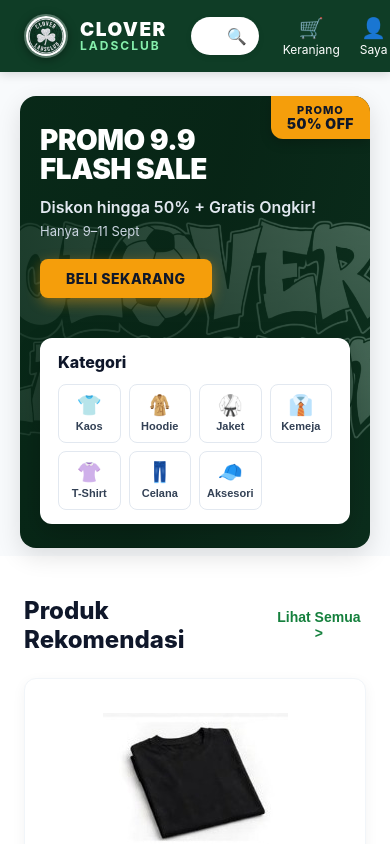
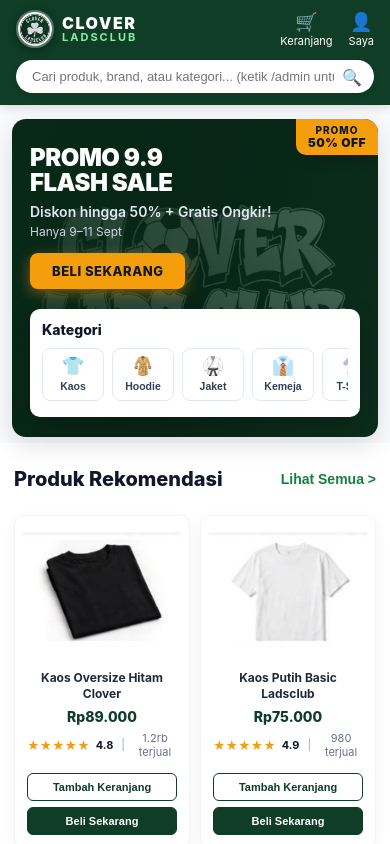
Before and after one commit to rakaiyan225-bit/toko-raka, a React (Create React App) app in the folder frontend/: page / in a window 390 px wide. Shown: the top 844 px of the page. Built offline with nearby package versions, Linux system fonts and the light colour scheme; no server answers.

Commit message:
feat: implement comprehensive responsive design across user store and admin panel

```diff
--- a/frontend/src/components/admin/AdminLayout.jsx
+++ b/frontend/src/components/admin/AdminLayout.jsx
@@ -1,12 +1,48 @@
-import React from 'react';
-import { Outlet } from 'react-router-dom';
+import React, { useState } from 'react';
+import { Outlet, Link } from 'react-router-dom';
 import Sidebar from './Sidebar';
 import '../../styles/admin.css';
 
 const AdminLayout = () => {
+  const [mobileOpen, setMobileOpen] = useState(false);
+
   return (
     <div className="admin-layout">
-      <Sidebar />
+      {/* Mobile Topbar */}
+      <header className="admin-mobile-header">
+        <button
+          className="admin-hamburger-btn"
+          onClick={() => setMobileOpen(!mobileOpen)}
+          aria-label="Toggle Menu"
+        >
+          {mobileOpen ? '✕' : '☰'}
+        </button>
+        <div className="admin-mobile-brand">
+          <img
+            src="/assets/logo.jpg"
+            alt="CLOVER LADS CLUB"
+            className="admin-mobile-logo-patch"
+          />
+          <span>CLOVER ADMIN</span>
+        </div>
+        <Link to="/" className="admin-mobile-to-store-btn" title="Buka Toko User">
+          🛒
+        </Link>
+      </header>
+
+      {/* Backdrop overlay for mobile drawer */}
+      {mobileOpen && (
+        <div
+          className="admin-mobile-backdrop"
+          onClick={() => setMobileOpen(false)}
+        />
+      )}
+
+      {/* Sidebar with mobile toggle state */}
+      <div className={`sidebar-container ${mobileOpen ? 'drawer-open' : ''}`}>
+        <Sidebar onNavigate={() => setMobileOpen(false)} />
+      </div>
+
       <main className="admin-content">
         <Outlet />
       </main>
--- a/frontend/src/components/admin/Sidebar.jsx
+++ b/frontend/src/components/admin/Sidebar.jsx
@@ -10,14 +10,18 @@ const menuItems = [
   { icon: '📊', label: 'Laporan', path: '/admin/laporan' },
 ];
 
-const Sidebar = () => {
+const Sidebar = ({ onNavigate }) => {
   const navigate = useNavigate();
 
   return (
     <aside className="sidebar-dark-green">
       {/* Brand Header with Circular Embroidered Logo */}
       <div className="sidebar-brand-header">
-        <NavLink to="/admin" className="sidebar-brand-link">
+        <NavLink
+          to="/admin"
+          className="sidebar-brand-link"
+          onClick={() => onNavigate && onNavigate()}
+        >
           <img
             src="/assets/logo.jpg"
             alt="CLOVER LADS CLUB"
@@ -37,6 +41,7 @@ const Sidebar = () => {
             key={item.path}
             to={item.path}
             end={item.path === '/admin'}
+            onClick={() => onNavigate && onNavigate()}
             className={({ isActive }) =>
               `sidebar-nav-pill-item ${isActive ? 'active-pill' : ''}`
             }
--- a/frontend/src/styles/admin.css
+++ b/frontend/src/styles/admin.css
@@ -2069,3 +2069,183 @@
 .sidebar-logout-icon-btn:hover {
   color: #ffffff;
 }
+
+/* =====================================================
+   ADMIN RESPONSIVE SYSTEM
+   ===================================================== */
+
+/* Mobile Header (Hidden on Desktop) */
+.admin-mobile-header {
+  display: none;
+  align-items: center;
+  justify-content: space-between;
+  background: #092c1a;
+  color: #ffffff;
+  padding: 12px 18px;
+  position: sticky;
+  top: 0;
+  z-index: 150;
+  box-shadow: 0 2px 10px rgba(0, 0, 0, 0.2);
+}
+
+.admin-hamburger-btn {
+  background: transparent;
+  border: none;
+  color: #ffffff;
+  font-size: 24px;
+  cursor: pointer;
+  padding: 4px 8px;
+  line-height: 1;
+}
+
+.admin-mobile-brand {
+  display: flex;
+  align-items: center;
+  gap: 10px;
+  font-size: 15px;
+  font-weight: 800;
+  letter-spacing: 1px;
+}
+
+.admin-mobile-logo-patch {
+  width: 34px;
+  height: 34px;
+  border-radius: 50%;
+  object-fit: cover;
+  border: 1.5px solid rgba(255, 255, 255, 0.3);
+}
+
+.admin-mobile-to-store-btn {
+  background: rgba(255, 255, 255, 0.12);
+  color: #ffffff;
+  padding: 6px 10px;
+  border-radius: 8px;
+  text-decoration: none;
+  font-size: 16px;
+  line-height: 1;
+}
+
+.admin-mobile-backdrop {
+  position: fixed;
+  inset: 0;
+  background: rgba(0, 0, 0, 0.55);
+  z-index: 190;
+  backdrop-filter: blur(2px);
+}
+
+/* Tablet & Mobile Breakpoints for Admin */
+@media (max-width: 992px) {
+  .admin-layout {
+    flex-direction: column;
+  }
+
+  .admin-mobile-header {
+    display: flex;
+  }
+
+  .sidebar-container .sidebar-dark-green {
+    transform: translateX(-100%);
+    transition: transform 0.3s cubic-bezier(0.4, 0, 0.2, 1);
+    position: fixed;
+    left: 0;
+    top: 0;
+    bottom: 0;
+    height: 100vh;
+    z-index: 200;
+    width: 270px;
+    box-shadow: none;
+  }
+
+  .sidebar-container.drawer-open .sidebar-dark-green {
+    transform: translateX(0);
+    box-shadow: 6px 0 24px rgba(0, 0, 0, 0.4);
+  }
+
+  .admin-content {
+    margin-left: 0;
+    padding: 20px 16px 40px 16px;
+    width: 100%;
+    max-width: 100%;
+    box-sizing: border-box;
+  }
+
+  .admin-topbar {
+    flex-direction: column;
+    align-items: stretch;
+    gap: 14px;
+  }
+
+  .topbar-actions-row,
+  .admin-topbar-actions {
+    flex-wrap: wrap;
+    justify-content: flex-start;
+    gap: 10px;
+  }
+
+  .topbar-search-input-box {
+    max-width: 100%;
+    width: 100%;
+  }
+
+  .stats-grid-4,
+  .dashboard-stat-cards,
+  .stats-cards-grid,
+  .pelanggan-stat-grid {
+    grid-template-columns: repeat(2, 1fr) !important;
+    gap: 14px;
+  }
+
+  .middle-analytics-grid,
+  .laporan-charts-grid {
+    grid-template-columns: 1fr !important;
+  }
+
+  .promo-cards-2x2-grid {
+    grid-template-columns: 1fr !important;
+  }
+
+  .tambah-barang-two-column {
+    grid-template-columns: 1fr !important;
+    gap: 20px;
+  }
+
+  .table-responsive-wrapper,
+  .orders-table-card,
+  .table-card-container,
+  .pelanggan-table-card {
+    overflow-x: auto;
+    -webkit-overflow-scrolling: touch;
+  }
+
+  table {
+    min-width: 600px;
+  }
+}
+
+@media (max-width: 640px) {
+  .stats-grid-4,
+  .dashboard-stat-cards,
+  .stats-cards-grid,
+  .pelanggan-stat-grid {
+    grid-template-columns: 1fr !important;
+  }
+
+  .admin-content {
+    padding: 16px 12px 40px 12px;
+  }
+
+  .topbar-title {
+    font-size: 22px;
+  }
+
+  .orders-filter-tab-bar {
+    overflow-x: auto;
+    flex-wrap: nowrap;
+    padding-bottom: 6px;
+  }
+
+  .orders-filter-tab {
+    white-space: nowrap;
+    flex-shrink: 0;
+  }
+}
--- a/frontend/src/styles/user.css
+++ b/frontend/src/styles/user.css
@@ -1294,44 +1294,303 @@
   color: #64748b;
 }
 
-/* Responsive */
-@media (max-width: 900px) {
+/* =====================================================
+   COMPREHENSIVE RESPONSIVE DESIGN SYSTEM
+   ===================================================== */
+
+/* Tablet (max-width: 1024px) */
+@media (max-width: 1024px) {
+  .navbar-container {
+    padding: 12px 20px;
+    gap: 16px;
+  }
+
+  .navbar-search {
+    max-width: 440px;
+  }
+
+  .user-promo-banner {
+    padding: 30px 28px 26px 28px;
+    gap: 20px;
+  }
+
+  .banner-kategori-card {
+    min-width: 380px;
+  }
+
+  .product-grid {
+    gap: 16px;
+  }
+}
+
+/* Mobile & Small Tablet (max-width: 768px) */
+@media (max-width: 768px) {
+  /* Navbar Stacking */
+  .navbar-container {
+    flex-wrap: wrap;
+    padding: 10px 16px 12px 16px;
+    gap: 10px;
+  }
+
+  .navbar-logo {
+    order: 1;
+    gap: 8px;
+  }
+
+  .brand-logo-patch {
+    width: 38px;
+    height: 38px;
+  }
+
+  .navbar-brand-text .brand-title {
+    font-size: 16px;
+  }
+
+  .navbar-brand-text .brand-subtitle {
+    font-size: 11px;
+  }
+
+  .navbar-actions {
+    order: 2;
+    margin-left: auto;
+    gap: 16px;
+  }
+
+  .nav-action-link .nav-icon {
+    font-size: 18px;
+  }
+
+  .nav-action-link .nav-label {
+    font-size: 11px;
+  }
+
+  .navbar-search {
+    order: 3;
+    width: 100%;
+    max-width: 100%;
+    flex: 1 1 100%;
+    margin-top: 2px;
+  }
+
+  .navbar-search .search-input {
+    padding: 9px 40px 9px 16px;
+    font-size: 13px;
+  }
+
+  /* Promo Banner Mobile */
+  .promo-banner-section {
+    padding: 14px 12px 6px 12px;
+  }
+
   .user-promo-banner {
     flex-direction: column;
     align-items: stretch;
-    padding: 30px 20px 24px 20px;
+    padding: 26px 18px 20px 18px;
+    border-radius: 14px;
+    gap: 20px;
+    min-height: auto;
   }
+
+  .promo-top-badge {
+    padding: 6px 12px;
+    border-bottom-left-radius: 10px;
+  }
+
+  .promo-top-badge .badge-promo-text {
+    font-size: 10px;
+  }
+
+  .promo-top-badge .badge-discount-text {
+    font-size: 12px;
+  }
+
+  .promo-left-details {
+    max-width: 100%;
+  }
+
+  .promo-main-title {
+    font-size: 28px;
+    margin-bottom: 8px;
+  }
+
+  .promo-tagline {
+    font-size: 14px;
+    margin-bottom: 4px;
+  }
+
+  .promo-schedule {
+    font-size: 12px;
+    margin-bottom: 14px;
+  }
+
+  .btn-promo-buy-now {
+    padding: 10px 22px;
+    font-size: 13px;
+  }
+
+  /* Floating Kategori Card on Mobile */
   .banner-kategori-card {
     min-width: unset;
     width: 100%;
-    margin-top: 16px;
+    padding: 12px;
+    border-radius: 10px;
     box-sizing: border-box;
   }
+
+  .kategori-card-heading {
+    font-size: 14px;
+    margin-bottom: 10px;
+  }
+
+  .kategori-boxes-row {
+    display: flex;
+    overflow-x: auto;
+    gap: 8px;
+    padding-bottom: 4px;
+    -webkit-overflow-scrolling: touch;
+    scrollbar-width: none;
+  }
+
+  .kategori-boxes-row::-webkit-scrollbar {
+    display: none;
+  }
+
+  .kategori-box-btn {
+    flex: 0 0 auto;
+    min-width: 62px;
+    padding: 8px 6px;
+  }
+
+  .kategori-box-icon {
+    font-size: 18px;
+  }
+
+  .kategori-box-label {
+    font-size: 10.5px;
+  }
+
+  /* Products Grid */
+  .products-section {
+    padding: 24px 14px;
+  }
+
+  .section-header h2 {
+    font-size: 20px;
+  }
+
   .product-grid {
     grid-template-columns: repeat(2, 1fr);
+    gap: 12px;
   }
+
+  .product-card {
+    padding: 10px;
+    border-radius: 10px;
+  }
+
+  .product-image {
+    height: 150px;
+  }
+
+  .product-name {
+    font-size: 12.5px;
+    min-height: 32px;
+  }
+
+  .product-price {
+    font-size: 15px;
+  }
+
+  .product-actions {
+    flex-direction: column;
+    gap: 6px;
+  }
+
+  .product-actions .btn {
+    width: 100%;
+    padding: 7px 4px;
+    font-size: 11px;
+  }
+
+  /* Product Detail */
   .product-detail-container {
     grid-template-columns: 1fr;
+    gap: 20px;
   }
+
+  /* Cart */
   .cart-container {
     grid-template-columns: 1fr;
+    gap: 20px;
   }
+
+  /* Footer */
+  .footer {
+    padding: 40px 16px 20px 16px;
+    margin-top: 40px;
+  }
+
   .footer-container {
     grid-template-columns: 1fr 1fr;
+    gap: 24px;
   }
 }
 
-@media (max-width: 600px) {
+/* Extra Small Mobile (max-width: 480px) */
+@media (max-width: 480px) {
   .promo-main-title {
-    font-size: 28px;
+    font-size: 24px;
   }
-  .kategori-boxes-row {
-    grid-template-columns: repeat(4, 1fr);
+
+  .product-grid {
+    grid-template-columns: repeat(2, 1fr);
+    gap: 10px;
   }
-  .product-grid {
-    grid-template-columns: 1fr;
+
+  .product-card {
+    padding: 8px;
   }
+
+  .product-image {
+    height: 130px;
+  }
+
+  .product-name {
+    font-size: 12px;
+  }
+
+  .product-price {
+    font-size: 14px;
+  }
+
   .footer-container {
     grid-template-columns: 1fr;
+    gap: 20px;
+    text-align: center;
+  }
+
+  .footer-logo-wrapper {
+    justify-content: center;
+  }
+
+  .footer-social {
+    justify-content: center;
+  }
+
+  .payment-icons {
+    justify-content: center;
+  }
+
+  .checkout-container-box {
+    padding: 0 4px;
+  }
+
+  .checkout-total-value {
+    font-size: 19px;
+  }
+
+  .btn-whatsapp-giant {
+    font-size: 14px;
+    padding: 13px 12px;
   }
 }
```
